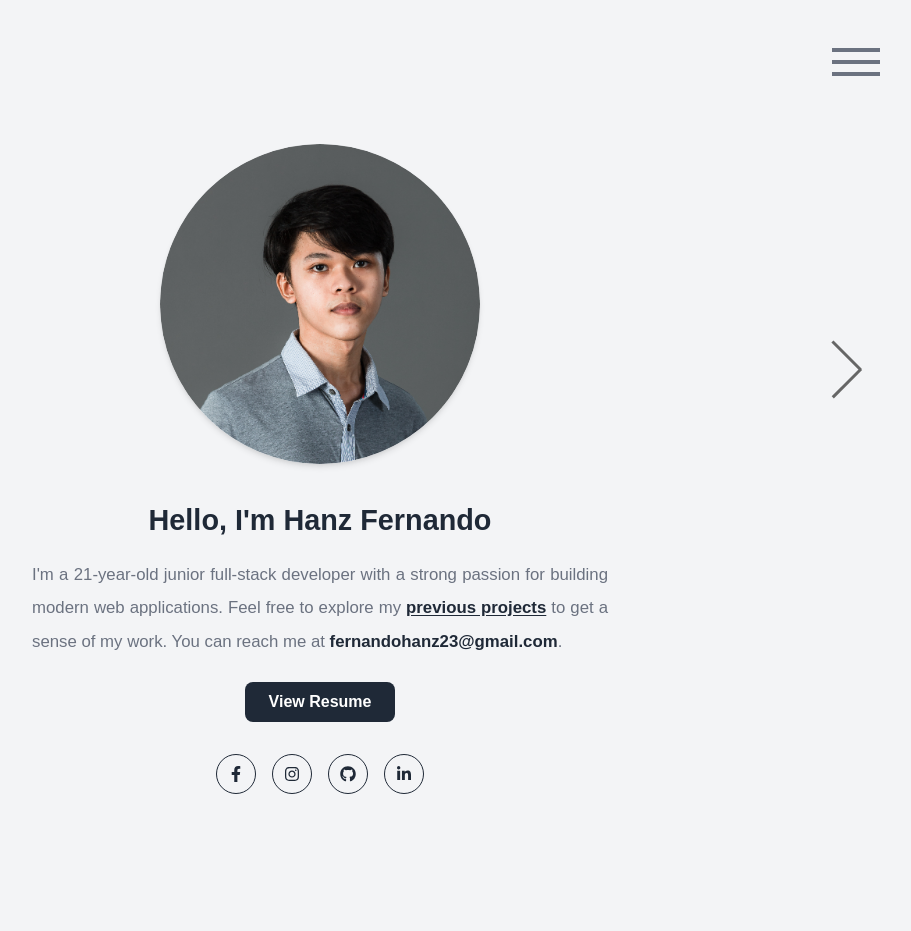
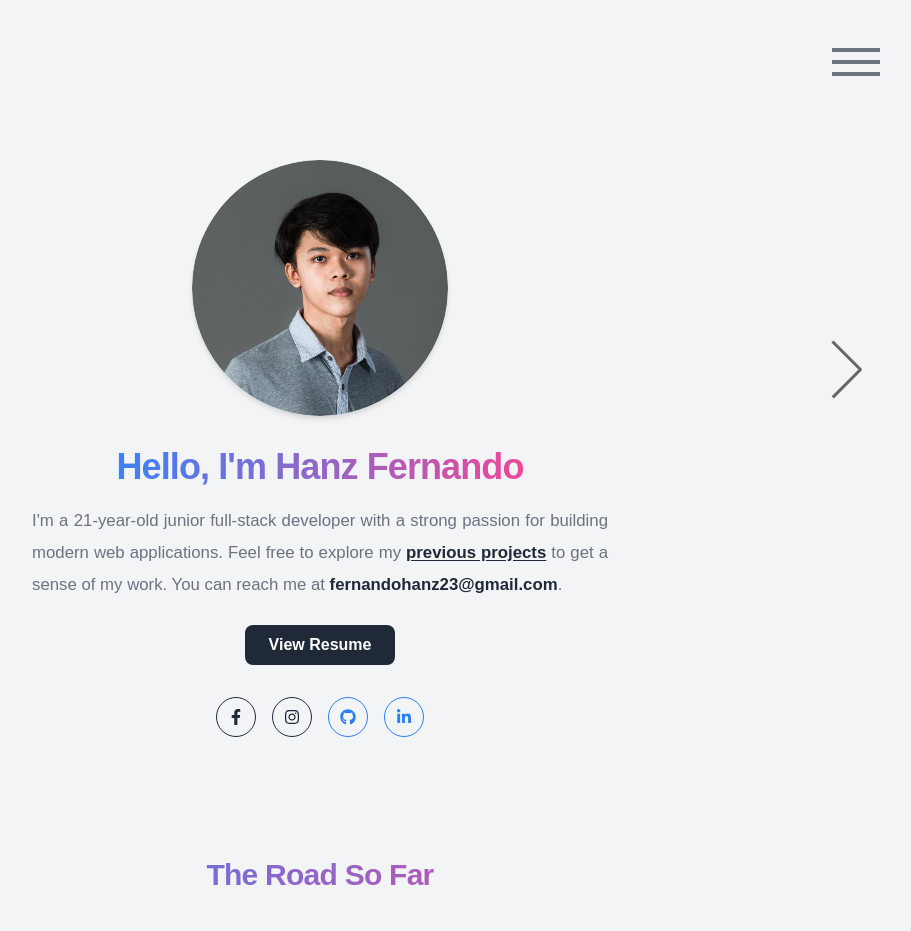
Before and after one commit to hanzfernando/portfolio, a React (Vite) app in the folder frontend/: page /about in a window 1280 px wide. Shown: the top 931 px of the page, without its empty margins (320-1231 px from the left). Built offline with nearby package versions, Linux system fonts and the light colour scheme.

Commit message:
feat: added animation on all relevant sections

```diff
--- a/frontend/src/components/AboutMe.jsx
+++ b/frontend/src/components/AboutMe.jsx
@@ -11,27 +11,41 @@ const calculateAge = (birthDate) => {
     today.getMonth() > birthDate.getMonth() ||
     (today.getMonth() === birthDate.getMonth() &&
       today.getDate() >= birthDate.getDate());
+  if (!hasBirthdayPassedThisYear) age--;
+  return age;
+};
 
-  if (!hasBirthdayPassedThisYear) {
-    age--;
+// Parent container animation + stagger
+const containerVariants = {
+  hidden: { opacity: 0, y: 20 },
+  visible: {
+    opacity: 1,
+    y: 0,
+    transition: {
+      duration: 0.35,
+      staggerChildren: 0.1
+    }
   }
-  return age;
+};
+
+// Individual child animations
+const childVariants = {
+  hidden: { opacity: 0, y: 10 },
+  visible: { opacity: 1, y: 0, transition: { duration: 0.35 } }
 };
 
 const AboutMe = () => {
   return (
     <motion.section
-      initial={{ opacity: 0, y: 20 }}
-      animate={{ opacity: 1, y: 0 }}
-      transition={{ duration: 0.5 }}
-      className="flex flex-col items-center text-center h-full md:w-[70%] w-[90%] mx-auto md:pt-4 pt-16 md:pb-4 mb-32"
+      variants={containerVariants}
+      initial="hidden"
+      animate="visible"
+      className="flex flex-col items-center text-center h-full md:w-[70%] w-[90%] mx-auto md:pt-8 pt-16 md:pb-14 mb-16"
     >
       {/* Profile Image */}
       <motion.div
-        initial={{ opacity: 0, scale: 0.8 }}
-        animate={{ opacity: 1, scale: 1 }}
-        transition={{ delay: 0.2, duration: 0.5 }}
-        className="mb-7 w-48 h-48 md:w-64 md:h-64 lg:w-80 lg:h-80"
+        variants={childVariants}
+        className="mb-7 w-40 h-40 md:w-56 md:h-56 lg:w-64 lg:h-64"
       >
         <img
           src={profile}
@@ -42,20 +56,16 @@ const AboutMe = () => {
 
       {/* Heading */}
       <motion.h1
-        initial={{ opacity: 0 }}
-        animate={{ opacity: 1 }}
-        transition={{ delay: 0.4, duration: 0.6 }}
-        className="text-[1.6em] md:text-[1.8em] leading-[2em] font-bold text-[var(--color-foreground)]"
+        variants={childVariants}
+        className="text-2xl tracking-tight sm:text-3xl md:text-4xl font-bold text-center leading-tight heading-gradient"
       >
         Hello, I'm Hanz Fernando
       </motion.h1>
 
       {/* Bio */}
       <motion.p
-        initial={{ opacity: 0 }}
-        animate={{ opacity: 1 }}
-        transition={{ delay: 0.6, duration: 0.6 }}
-        className="text-justify text-[0.9em] md:text-[1.05em] leading-[2em] font-poppins max-w-xl text-[var(--color-muted)] mt-2"
+        variants={childVariants}
+        className="text-center md:text-justify text-[0.9em] md:text-[1.05em] leading-[1.9em] font-poppins max-w-xl text-[var(--color-muted)] mt-4"
       >
         I'm a {calculateAge(new Date(2003, 6, 21))}-year-old junior full-stack
         developer with a strong passion for building modern web applications.
@@ -75,9 +85,7 @@ const AboutMe = () => {
 
       {/* Resume */}
       <motion.a
-        initial={{ opacity: 0 }}
-        animate={{ opacity: 1 }}
-        transition={{ delay: 0.8, duration: 0.5 }}
+        variants={childVariants}
         href="https://drive.google.com/file/d/1IhpaPNk-HnLWzHqIB4tDdu_xguuFoG92/view?usp=sharing"
         target="_blank"
         rel="noopener noreferrer"
@@ -88,30 +96,31 @@ const AboutMe = () => {
 
       {/* Social Links */}
       <motion.ul
-        initial={{ opacity: 0 }}
-        animate={{ opacity: 1 }}
-        transition={{ delay: 1.0, duration: 0.5 }}
+        variants={childVariants}
         className="flex gap-4 mt-8"
       >
         {[
           { href: "https://www.facebook.com/HanzFernando.23", icon: <FaFacebookF /> },
           { href: "https://www.instagram.com/hanz_hanz21/", icon: <FaInstagram /> },
-          { href: "https://github.com/hanzfernando", icon: <FaGithub /> },
-          { href: "https://www.linkedin.com/in/hanz-fernando-1a0b5428b/", icon: <FaLinkedinIn /> },
+          { href: "https://github.com/hanzfernando", icon: <FaGithub />, highlight: true },
+          { href: "https://www.linkedin.com/in/hanz-fernando-1a0b5428b/", icon: <FaLinkedinIn />, highlight: true },
         ].map((item, i) => (
           <li key={i}>
             <a
               href={item.href}
               target="_blank"
               rel="noopener noreferrer"
-              className="flex items-center justify-center w-10 h-10 rounded-full border border-[var(--color-foreground)] text-[var(--color-foreground)] hover:bg-[var(--color-foreground)] hover:text-[var(--color-background)] transition-colors duration-300"
+              className={`flex items-center justify-center w-10 h-10 rounded-full border transition-colors duration-300 ${
+                item.highlight
+                  ? "border-blue-500 text-blue-500 hover:bg-blue-500 hover:text-white"
+                  : "border-[var(--color-foreground)] text-[var(--color-foreground)] hover:bg-[var(--color-foreground)] hover:text-[var(--color-background)]"
+              }`}
             >
               {item.icon}
             </a>
           </li>
         ))}
       </motion.ul>
-
     </motion.section>
   );
 };
--- a/frontend/src/components/Timeline.jsx
+++ b/frontend/src/components/Timeline.jsx
@@ -1,6 +1,6 @@
 // eslint-disable-next-line no-unused-vars
 import { motion } from "framer-motion";
-import { FaGraduationCap, FaBriefcase, FaCalendarAlt } from "react-icons/fa";
+import { FaGraduationCap, FaBriefcase, FaCalendarAlt, FaLaptopCode } from "react-icons/fa";
 
 const timeline = [
   {
@@ -16,7 +16,7 @@ const timeline = [
     date: "Sept 2024 – Oct 2024",
     description:
       "Intern at Sumi Philippines Wiring Systems Corp. Led intern team, built Material Release Log, and developed Meeting Logging Web App.",
-    icon: FaBriefcase,
+    icon: FaLaptopCode,
     color: "bg-blue-500",
   },
   {
@@ -62,21 +62,26 @@ const FadingTimelineCard = ({ opacity, delay, label = "Future Possibilities", de
 };
 
 
-export default function Timeline() {
+const Timeline = () => {
   return (
-    <section className="max-w-3xl mx-auto px-4 mb-16 sm:mb-24 pb-12">
+   <motion.section
+      initial={{ opacity: 0, y: 20 }}
+      animate={{ opacity: 1, y: 0 }}
+      transition={{ duration: 0.8, delay: 0.5 }} // delay entire section
+      className="max-w-3xl mx-auto px-8 mb-16 sm:mb-24 pb-12"
+    >
       <motion.h2
         initial={{ opacity: 0, y: 20 }}
         animate={{ opacity: 1, y: 0 }}
         transition={{ duration: 0.6 }}
-        className="text-2xl sm:text-3xl md:text-4xl font-bold text-center mb-10 sm:mb-16 text-[var(--color-foreground)]"
+        className="text-2xl sm:text-2xl md:text-3xl tracking-tight font-bold text-center mb-10 sm:mb-10 heading-gradient"
       >
         The Road So Far
       </motion.h2>
 
       <div className="relative">
         {/* Vertical line with gradient fade */}
-        <div className="absolute left-4 sm:left-5 top-0 w-0.5 sm:w-1 h-full bg-gradient-to-b from-[var(--color-border)] via-[var(--color-border)] to-transparent opacity-60"></div>
+        {/* <div className="absolute left-6 sm:left-8 top-0 w-0.5 sm:w-1 h-full bg-gradient-to-b from-[var(--color-border)] via-[var(--color-border)] to-transparent opacity-60"></div> */}
 
         {timeline.map((item, idx) => {
           const Icon = item.icon;
@@ -94,7 +99,7 @@ export default function Timeline() {
                   <div
                     className={`${item.color} p-2 sm:p-3 rounded-lg shadow-md flex-shrink-0`}
                   >
-                    <Icon className="w-5 h-5 sm:w-6 sm:h-6 text-white" />
+                    <Icon className="w-8 h-8 sm:w-6 sm:h-6 text-white" />
                   </div>
                   <div className="flex-1">
                     <h3 className="text-lg sm:text-xl font-bold text-[var(--color-foreground)]">
@@ -116,10 +121,11 @@ export default function Timeline() {
 
 
         {/* Future fading cards */}
-        {/* <FadingTimelineCard opacity={0.7} delay={timeline.length * 0.2} /> */}
         <FadingTimelineCard opacity={0.4} delay={(timeline.length ) * 0.2} />
 
       </div>
-    </section>
+    </motion.section>
   );
 }
+
+export default Timeline;
--- a/frontend/src/index.css
+++ b/frontend/src/index.css
@@ -7,19 +7,30 @@
   --color-foreground: #1f2937;
   --color-muted: #6b7280;
   --color-accent: #c5c5c5;
+  --color-gradient-heading: linear-gradient(90deg, #3b82f6, #ec4899);
 }
+
 
 .dark {
   --color-background: #18181b;
   --color-foreground: #c5c5c5;
   --color-muted: #949494;
   --color-accent: #ffffff;
+  --color-gradient-heading: linear-gradient(90deg, #06b6d4, #3b82f6);
 }
 
 
 body {
   background-color: var(--color-background);
   color: var(--color-foreground);
+}
+
+.heading-gradient {
+  background: var(--color-gradient-heading);
+  -webkit-background-clip: text;
+  -webkit-text-fill-color: transparent;
+  background-clip: text;
+  color: transparent;
 }
 
 ::-webkit-scrollbar {
--- a/frontend/src/pages/ProjectsPage.jsx
+++ b/frontend/src/pages/ProjectsPage.jsx
@@ -4,14 +4,15 @@ import ProjectShowcase from '../components/ProjectShowcase';
 import projects from '../assets/data/projects.json';
 import BurgerNav from '../components/BurgerNav';
 import { tagBadges } from '../assets/data/tagBadges';
+// eslint-disable-next-line no-unused-vars
+import { motion } from 'framer-motion';
+
 const ProjectsPage = () => {
-
   const [selectedTag, setSelectedTag] = useState(null);
 
   const filteredProjects = selectedTag
-    ? projects.filter(project => project.tags?.includes(selectedTag))
+    ? projects.filter((project) => project.tags?.includes(selectedTag))
     : projects;
-
 
   const handleTagClick = (tag) => {
     setSelectedTag(selectedTag === tag ? null : tag);
@@ -20,15 +21,33 @@ const ProjectsPage = () => {
   return (
     <>
       <div className="md:w-[70%] w-[90%] max-w-4xl mx-auto pt-32 pb-20">
-        <div className="mb-8 px-5">
-          <h1 className="font-bold text-4xl tracking-tight text-[var(--color-foreground)]">
+        {/* Heading */}
+        <motion.h1
+          initial={{ opacity: 0, y: 20 }}
+          animate={{ opacity: 1, y: 0 }}
+          transition={{ duration: 0.5 }}
+          className="font-bold heading-gradient text-4xl tracking-tight text-[var(--color-foreground)] mb-2 px-5"
+        >
           Software Development Portfolio
-          </h1>
-          <p className="text-lg leading-[2em] font-poppins text-[var(--color-muted)]">
+        </motion.h1>
+
+        {/* Subtitle */}
+        <motion.p
+          initial={{ opacity: 0, y: 15 }}
+          animate={{ opacity: 1, y: 0 }}
+          transition={{ duration: 0.5, delay: 0.2 }}
+          className="text-lg leading-[2em] font-poppins text-[var(--color-muted)] px-5"
+        >
           Check out my latest software development works
-          </p>
+        </motion.p>
 
-          <div className="flex flex-wrap mt-5 gap-3">
+        {/* Tag Badges */}
+        <motion.div
+          initial={{ opacity: 0, y: 10 }}
+          animate={{ opacity: 1, y: 0 }}
+          transition={{ duration: 0.5, delay: 0.4 }}
+          className="flex flex-wrap mt-5 gap-3 px-5"
+        >
           {Object.keys(tagBadges).map((tag, index) => {
             const selected = selectedTag === tag;
             return (
@@ -38,16 +57,25 @@ const ProjectsPage = () => {
                 alt={tag}
                 onClick={() => handleTagClick(tag)}
                 className={`cursor-pointer transition-transform duration-150 ease-in-out
-                    ${selected ? 'scale-110 ring-2 ring-blue-400 rounded-md' : 'hover:scale-105'}
+                  ${
+                    selected
+                      ? 'scale-110 ring-2 ring-blue-400 rounded-md'
+                      : 'hover:scale-105'
+                  }
                 `}
               />
             );
           })}
-          </div>
+        </motion.div>
 
-        </div>
-
+        {/* Project Showcase */}
+        <motion.div
+          initial={{ opacity: 0, y: 30 }}
+          animate={{ opacity: 1, y: 0 }}
+          transition={{ duration: 0.6, delay: 0.6 }}
+        >
           <ProjectShowcase projects={filteredProjects} />
+        </motion.div>
       </div>
 
       <div className="hide-on-small">
```
Also changed, not shown: frontend/src/pages/ContactPage.jsx (+43 -17 lines), frontend/src/hooks/usePageFirstVisit.js (added). Lines whose indentation alone changed are shown as unchanged.
